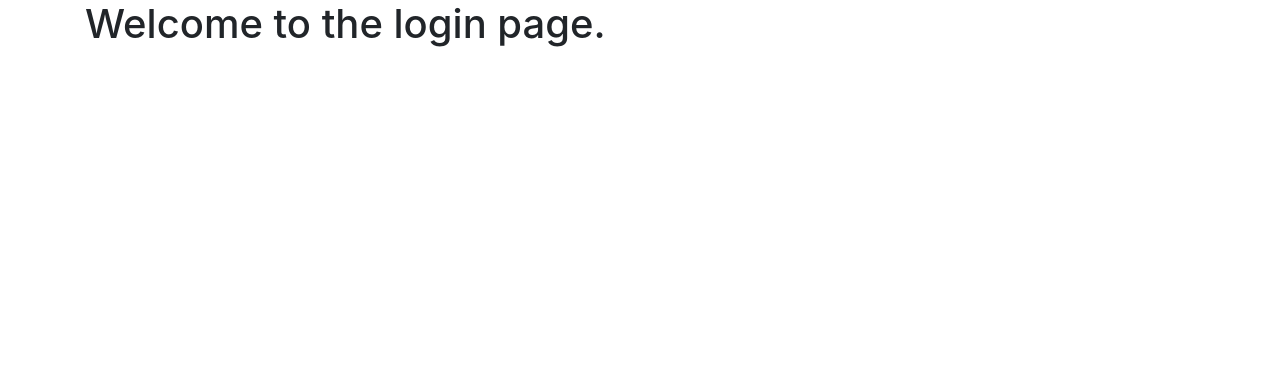
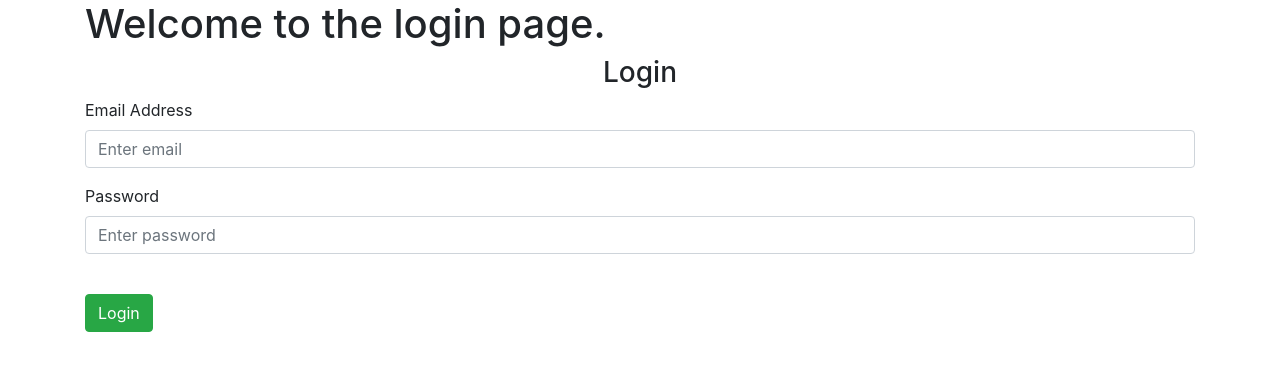
Before and after one commit to akj2021/webapp_python, a Flask app: page /login in a window 1280 px wide. Shown: the part 56-427 px from the top of the page. Run offline with Flask 3, Linux system fonts and the light colour scheme; some libraries are stand-ins or nearby versions.

Commit message:
added login form design

```diff
--- a/website/templates/login.html
+++ b/website/templates/login.html
@@ -2,4 +2,17 @@
 
 {%block content%}
 <h1>Welcome to the login page.</h1>
+<form method = "POST">
+    <h3 align="center">Login</h3>
+    <div class="form-group">
+        <label for="email">Email Address</label>
+        <input type="email" class="form-control" id="email" name="email" placeholder="Enter email">
+    </div>
+    <div class="form-group">
+        <label for="password">Password</label>
+        <input type="password" class="form-control" id="password" name="password" placeholder="Enter password">
+    </div>
+    <br/>
+    <button type="submit" class="btn btn-success">Login</button>
+    </form>
 {%endblock%}
```
